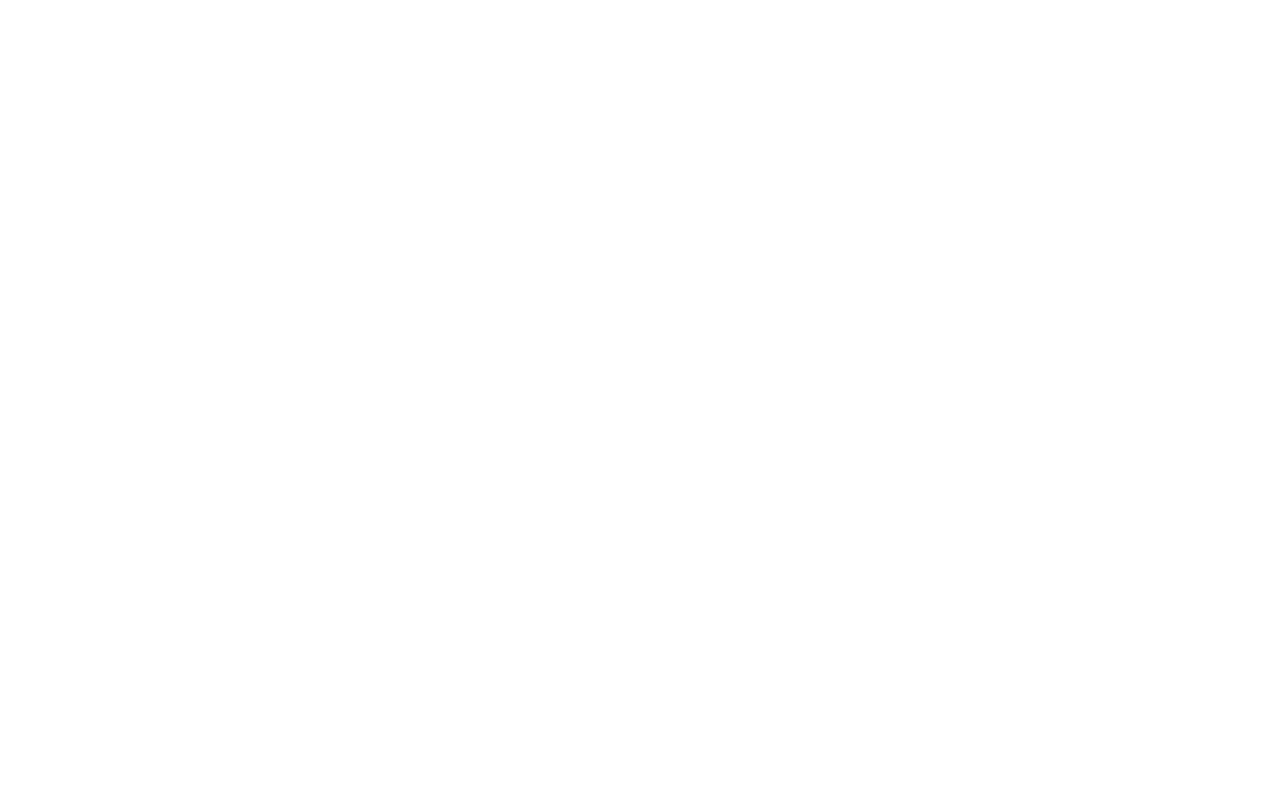
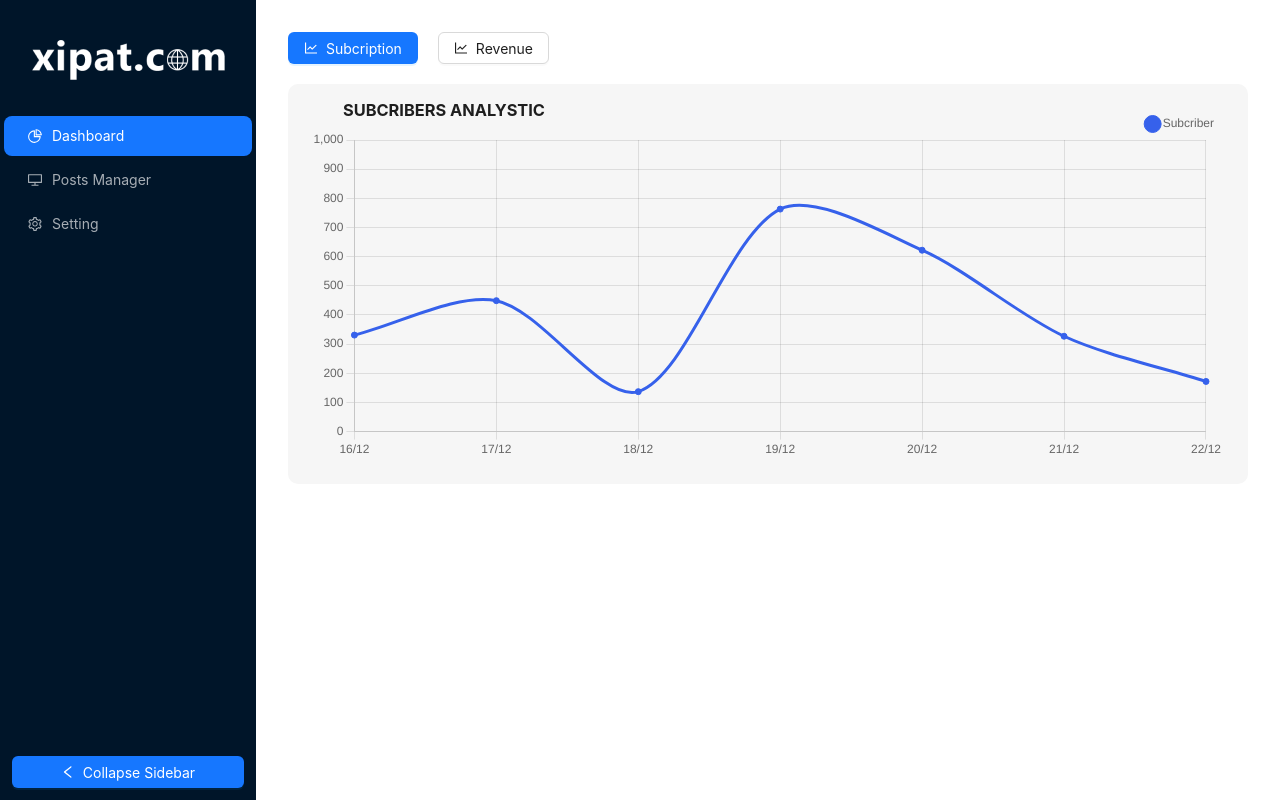
Before and after one commit to kanesnguyen/admin-xipat, a React (Create React App) app: page /dashboard/subcription in a window 1280 px wide. Before the commit this address had no page. Built offline with nearby package versions, Linux system fonts and the light colour scheme.

Commit message:
feat/dashboard

```diff
--- a/package.json
+++ b/package.json
@@ -9,7 +9,10 @@
     "@testing-library/user-event": "^13.5.0",
     "antd": "^5.1.0",
     "axios": "^1.2.1",
+    "chart.js": "^3.7.1",
+    "moment": "^2.29.4",
     "react": "^18.2.0",
+    "react-chartjs-2": "^4.0.1",
     "react-dom": "^18.2.0",
     "react-router-dom": "^6.5.0",
     "react-scripts": "5.0.1",
--- /dev/null
+++ b/src/components/dashboardManager/revenueChart.js
@@ -0,0 +1,82 @@
+import React from 'react'
+import {
+    Chart as ChartJS,
+    CategoryScale,
+    LinearScale,
+    PointElement,
+    BarElement,
+    Title,
+    Tooltip,
+    Legend,
+} from 'chart.js';
+import { Bar } from 'react-chartjs-2'
+function RevenueChart() {
+    const months = Array.from({length: 12}, (e, i) => {
+      return new Date(null, i + 1, null).toLocaleDateString("en", {month: "short"});
+   })
+    const subcriptionData = [176988, 335007, 714986, 461893, 932911, 872233, 281523, 266943, 401782, 741493, 959035, 731111]
+    const data = {
+        labels: months,
+        datasets: [
+            {
+                label: "Revenue",
+                data: subcriptionData,
+                backgroundColor: '#3661eb',
+                borderColor: '#3661eb',
+                hoverBorderWidth: 2,
+                hoverBorderColor: '#3661eb',
+                fill: false,
+                curved: false,
+                tension: 0.3
+            },
+        ],
+        options: {
+            maintainAspectRatio: false,
+            bezierCurve: false,
+            responsive: true,
+            scales: {
+                yAxes: {
+                    min: 0,
+                    max: Math.pow(10, (Math.max.apply(null, subcriptionData)).toString().length),
+                    title: {
+                        display: true,
+                        fontSize: '20px',
+                        fontWeight: '600'
+                    },
+                    labels: {
+                        display: false,
+                    }
+                },
+                xAxes: {
+                }
+            },
+            plugins: {
+                legend: {
+                    display: true,
+                    labels: {
+                        boxWidth: 8,
+                        usePointStyle: true,
+                    },
+                    align: 'end'
+                },
+            }
+        },
+    };
+    return (
+        <div className="chart relative bg-[#f6f6f6] rounded-md py-6 pr-6 pl-0 box-border h-[50vh] ">
+            <h3 className="absolute top-0 left-[55px]">REVENUE ANALYSTIC</h3>
+            <Bar data={data} options={data.options} />
+        </div>
+    )
+}
+
+ChartJS.register(
+    CategoryScale,
+    LinearScale,
+    PointElement,
+    BarElement,
+    Title,
+    Tooltip,
+    Legend
+)
+export default RevenueChart
--- /dev/null
+++ b/src/components/dashboardManager/subCriptionChart.js
@@ -0,0 +1,86 @@
+import React from 'react'
+import {
+    Chart as ChartJS,
+    CategoryScale,
+    LinearScale,
+    PointElement,
+    LineElement,
+    Title,
+    Tooltip,
+    Legend,
+} from 'chart.js';
+import { Line } from 'react-chartjs-2'
+import moment from 'moment'
+function SubCriptionChart() {
+    const now = new Date();
+    const daysArray = Array.from({ length: 7 }, (_, days) => {
+        const day = new Date(now);
+        day.setDate(now.getDate() - days);
+        return day;
+    });
+    const subcriptionData = [331, 449, 137, 763, 622, 327, 172]
+    const data = {
+        labels: daysArray.reverse().map((e) => moment(e).format('DD/MM')),
+        datasets: [
+            {
+                label: "Subcriber",
+                data: subcriptionData,
+                backgroundColor: '#3661eb',
+                borderColor: '#3661eb',
+                hoverBorderWidth: 2,
+                hoverBorderColor: '#3661eb',
+                fill: false,
+                curved: false,
+                tension: 0.3
+            },
+        ],
+        options: {
+            maintainAspectRatio: false,
+            bezierCurve: false,
+            responsive: true,
+            scales: {
+                yAxes: {
+                    min: 0,
+                    max: Math.pow(10, (Math.max.apply(null, subcriptionData)).toString().length),
+                    title: {
+                        display: true,
+                        fontSize: '20px',
+                        fontWeight: '600'
+                    },
+                    labels: {
+                        display: false,
+                    }
+                },
+                xAxes: {
+                }
+            },
+            plugins: {
+                legend: {
+                    display: true,
+                    labels: {
+                        boxWidth: 8,
+                        usePointStyle: true,
+                    },
+                    align: 'end'
+                },
+            }
+        },
+    };
+    return (
+        <div className="chart relative bg-[#f6f6f6] rounded-md py-6 pr-6 pl-0 box-border h-[50vh] ">
+            <h3 className="absolute top-0 left-[55px]">SUBCRIBERS ANALYSTIC</h3>
+            <Line data={data} options={data.options} />
+        </div>
+    )
+}
+
+ChartJS.register(
+    CategoryScale,
+    LinearScale,
+    PointElement,
+    LineElement,
+    Title,
+    Tooltip,
+    Legend
+)
+export default SubCriptionChart
--- a/src/components/layout/sideBar.js
+++ b/src/components/layout/sideBar.js
@@ -1,21 +1,70 @@
 import React, { useState } from 'react'
-import { FundViewOutlined } from '@ant-design/icons';
+import { useNavigate, useLocation } from "react-router-dom";
+
+import {
+    SettingOutlined,
+    DesktopOutlined,
+    PieChartOutlined,
+    LeftOutlined
+} from '@ant-design/icons';
+import { Menu, Button } from 'antd';
+function getItem(label, key, icon, children, type) {
+    return {
+        key,
+        icon,
+        children,
+        label,
+        type,
+    };
+}
+const items = [
+    getItem('Dashboard', '/dashboard', <PieChartOutlined />),
+    getItem('Posts Manager', '/posts-manager', <DesktopOutlined />),
+    getItem('Setting', '/setting', <SettingOutlined />),
+];
 function SideBar() {
+    const navigate = useNavigate();
+    const location = useLocation();
+
     // eslint-disable-next-line
-    const [expand, setExpand] = useState(true);
+    const [expand, setExpand] = useState(false);
+
+    function handleClick({ key }) {
+        navigate(key);
+    }
+    console.log(location.pathname)
     return (
-    <div className={`bg-[#1b2130] text-[#fff] min-h-screen ${expand ? 'w-[260px]' : 'w-auto'}`}>
-        <div className={expand ? 'd-block' : 'd-none' }>
-            <img src="./images/logo.png" alt="/" className={'mx-auto block mt-10'}/>
-        </div>
-        <div className='flex flex-col gap-5 text-xl items-center pt-8'>
-            <div className={`flex items-center gap-3 justify-start w-4/5 px-4 py-1 bg-[#007aff] rounded-md `}>
-                <FundViewOutlined />
-                <p>Dashboard</p>
+        <div className={`flex flex-col items-center justify-between bg-[#001529] text-[#fff] min-h-screen ${expand ? 'w-auto' : 'w-[256px]'}`}>
+            <div>
+                <div className={expand ? 'd-none' : 'd-block'}>
+                    <img src="/images/logo.png" alt="/" className={'mx-auto block mt-10'} />
+                </div>
+                <div className='flex flex-col gap-5 text-xl items-center pt-8'>
+                    <div
+                        style={{
+                            width: expand ? 'auto' : 256,
+                        }}
+                    >
+                        <Menu
+                            defaultSelectedKeys={[`/${location.pathname.split('/')[1]}`]}
+                            mode="inline"
+                            theme="dark"
+                            inlineCollapsed={expand}
+                            items={items}
+                            onClick={handleClick}
+                        />
+                    </div>
+                </div>
+            </div>
+            <div className="w-full p-3">
+                <Button onClick={() => setExpand(!expand)} type="primary" className="w-full" icon={<LeftOutlined />}>
+                    {
+                        expand || 'Collapse Sidebar'
+                    }
+                </Button>
             </div>
         </div>
-    </div>
-  )
+    )
 }
 
 export default SideBar
--- a/src/constants/router.js
+++ b/src/constants/router.js
@@ -1,14 +1,23 @@
 import React from "react";
 import App from "../App";
 import PostsManager from "../pages/postsManager";
+import DashboardManager from "../pages/dashboardManager";
+import SubCriptionChart from "../components/dashboardManager/subCriptionChart";
+import RevenueChart from "../components/dashboardManager/revenueChart";
+import SettingsManager from "../pages/settingsManager";
 import { Route, Routes }  from 'react-router-dom';
 
 
 export default function Router () {
     return (
         <Routes>
-            <Route exact path="/" element={<App />}>
-            <Route path="posts-manager" element={<PostsManager />} />
+            <Route path="/" element={<App />}>
+                <Route path="dashboard" element={<DashboardManager />}>
+                    <Route path="subcription" element={<SubCriptionChart />} />
+                    <Route path="evenue" element={<RevenueChart />} />
+                </Route>
+                <Route path="posts-manager" element={<PostsManager />} />
+                <Route path="setting" element={<SettingsManager />} />
             </Route>
         </Routes>
     );
--- /dev/null
+++ b/src/pages/dashboardManager/index.js
@@ -0,0 +1,36 @@
+import React from 'react'
+import { Button, Layout } from 'antd';
+import { LineChartOutlined } from '@ant-design/icons';
+import { useNavigate, useLocation , Outlet, useOutlet } from "react-router-dom";
+import SubCriptionChart from '../../components/dashboardManager/subCriptionChart'
+const { Content } = Layout;
+function Dashboard() {
+  const navigate = useNavigate();
+  const location = useLocation();
+  const outlet = useOutlet()
+  function handleClick(chart) {
+    navigate(`/dashboard/${chart}`);
+}
+  return (
+    <div>
+      <Layout className="bg-white">
+        <div className="flex gap-5 mb-5 bg-white">
+          <Button type={ (location.pathname.includes("/subcription") || location.pathname==='/dashboard') && "primary" } onClick={() => handleClick("subcription")} className="" icon={<LineChartOutlined />}>
+            Subcription
+          </Button>
+
+          <Button type={ location.pathname.includes("/evenue") && "primary" } onClick={() => handleClick("evenue")} icon={<LineChartOutlined />}>
+            Revenue
+          </Button>
+        </div>
+        <Layout>
+          <Content className="bg-white">
+            { outlet  ? <Outlet className="mt-10" /> : <SubCriptionChart />}
+          </Content>
+        </Layout>
+      </Layout>
+    </div>
+  )
+}
+
+export default Dashboard
--- /dev/null
+++ b/src/pages/settingsManager/index.js
@@ -0,0 +1,9 @@
+import React from 'react'
+
+function SettingsManager() {
+  return (
+    <div>SettingsManager</div>
+  )
+}
+
+export default SettingsManager
```
Also changed, not shown: 1 other file (tests, documents, lock files or other folders).
